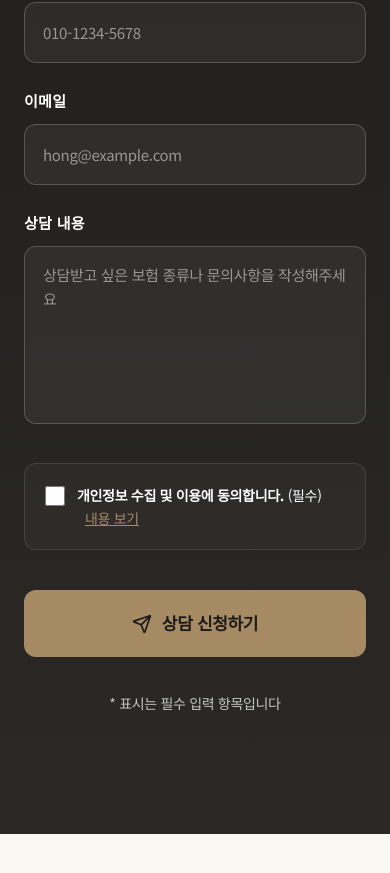
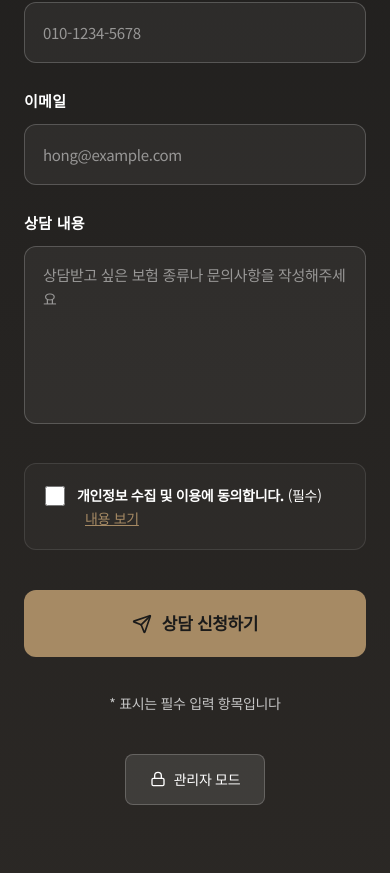
Before and after one commit to petersin136/kang-insurance, a Next.js app: page / in a window 390 px wide. Shown: the part 7141-8014 px from the top of the page. Before the commit the page ends 7975 px from the top, so only its background shows below. Built offline with nearby package versions, Linux system fonts and the light colour scheme; no server answers; the database is empty.

Commit message:
feat: 모바일 하단에 관리자 페이지 버튼 추가

```diff
--- a/components/sections/ContactSectionUpgraded.tsx
+++ b/components/sections/ContactSectionUpgraded.tsx
@@ -568,6 +568,42 @@ export default function ContactSectionUpgraded() {
             </p>
           </motion.form>
         </div>
+
+        {/* 모바일 전용 관리자 페이지 버튼 */}
+        <div className="block md:hidden" style={{ marginTop: '40px', textAlign: 'center' }}>
+          <a
+            href="/manage"
+            style={{
+              display: 'inline-flex',
+              alignItems: 'center',
+              gap: '8px',
+              padding: '12px 24px',
+              background: 'rgba(255, 255, 255, 0.1)',
+              border: '1px solid rgba(255, 255, 255, 0.2)',
+              borderRadius: '8px',
+              color: '#ffffff',
+              fontSize: '14px',
+              fontWeight: '500',
+              textDecoration: 'none',
+              transition: 'all 0.3s ease',
+              cursor: 'pointer'
+            }}
+            onMouseEnter={(e) => {
+              e.currentTarget.style.background = 'rgba(255, 255, 255, 0.2)';
+              e.currentTarget.style.borderColor = 'rgba(255, 255, 255, 0.4)';
+            }}
+            onMouseLeave={(e) => {
+              e.currentTarget.style.background = 'rgba(255, 255, 255, 0.1)';
+              e.currentTarget.style.borderColor = 'rgba(255, 255, 255, 0.2)';
+            }}
+          >
+            <svg width="16" height="16" viewBox="0 0 24 24" fill="none" stroke="currentColor" strokeWidth="2" strokeLinecap="round" strokeLinejoin="round">
+              <rect x="3" y="11" width="18" height="11" rx="2" ry="2"></rect>
+              <path d="M7 11V7a5 5 0 0 1 10 0v4"></path>
+            </svg>
+            관리자 모드
+          </a>
+        </div>
       </div>
     </section>
   );
```
